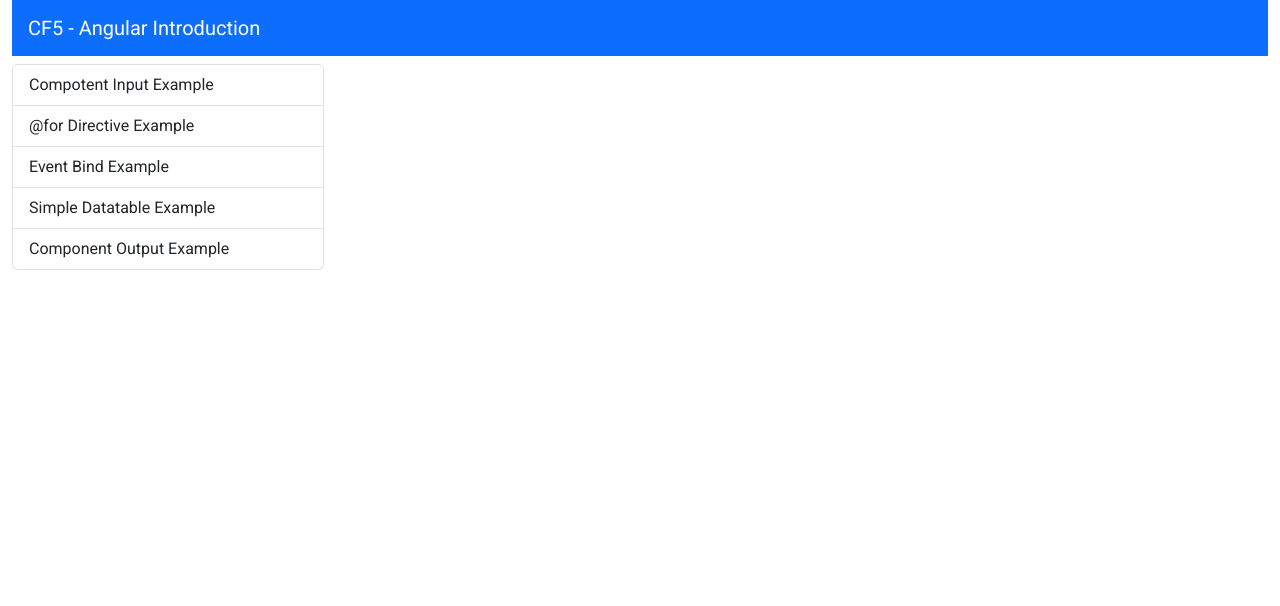
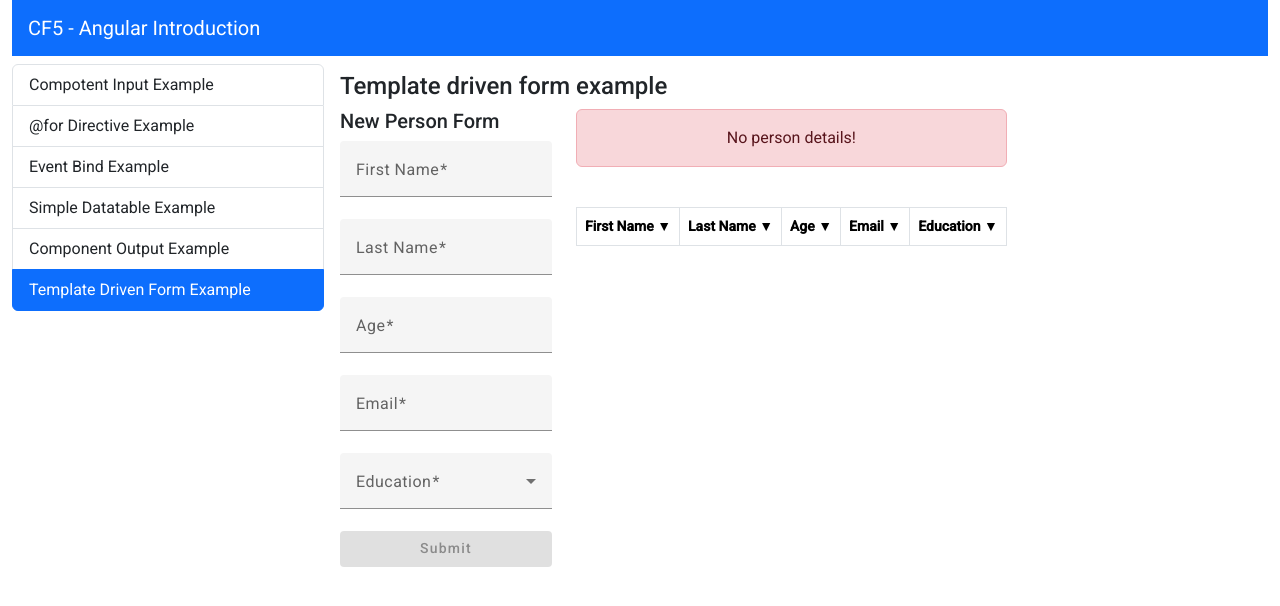
Before and after one commit to DimitSpanos/angular-introduction, an Angular app: page /template-driven-form-example in a window 1280 px wide. Before the commit this address led to /. Shown: the top 606 px of the page. Built offline with nearby package versions, Linux system fonts and the light colour scheme.

Commit message:
Template driven forms

```diff
--- a/src/app/app.routes.ts
+++ b/src/app/app.routes.ts
@@ -5,6 +5,7 @@
 import { ForDirectiveExampleComponent } from './components/for-directive-example/for-directive-example.component';
 import { SimpleDatatableExampleComponent } from './components/simple-datatable-example/simple-datatable-example.component';
 import { ComponentOutputExampleComponent } from './components/component-output-example/component-output-example.component';
+import { TemplateDrivenFormExampleComponent } from './components/template-driven-form-example/template-driven-form-example.component';
 
 export const routes: Routes = [
     {path: 'component-output', component: ComponentOutputExampleComponent},
@@ -12,5 +13,6 @@
     {path: 'component-input-example', component: ComponentInputExampleComponent},
     {path: 'event-bind-example', component: EventBindExampleComponent},
     {path: '', component: WelcomeComponent},
-    {path: 'simple-datatable-example', component: SimpleDatatableExampleComponent}
+    {path: 'simple-datatable-example', component: SimpleDatatableExampleComponent},
+    {path: 'template-driven-form-example', component: TemplateDrivenFormExampleComponent}
 ];
--- /dev/null
+++ b/src/app/components/eperson-template-driven-form/eperson-template-driven-form.component.html
@@ -0,0 +1,77 @@
+<div class="d-flex flex-column">
+   <h5>New Person Form</h5>
+   <form #form="ngForm" class="d-flex flex-column " action="">
+      <mat-form-field>
+         <mat-label>First Name</mat-label>
+         <input matInput ngModel required type="text" name="givenName" #givenName = "ngModel" >
+         @if (givenName.errors && givenName.errors['required']) {
+            <mat-error>First Name is required</mat-error>
+         }
+      </mat-form-field>
+      <mat-form-field>
+         <mat-label>Last Name</mat-label>
+         <input
+            matInput ngModel required type="text" name="surName" #surName = "ngModel" >
+         @if (surName.errors && surName.errors['required']) {
+            <mat-error>Last Name is required</mat-error>
+         }
+      </mat-form-field>
+      <mat-form-field>
+         <mat-label>Age</mat-label>
+         <input
+            matInput ngModel required type="number" min="18" max="100" name="age" #age = "ngModel" >
+         @if (age.errors && age.errors['required']) {
+            <mat-error>Age is required</mat-error>
+         }
+         @if (age.errors && age.errors['min']) {
+            <mat-error>Age must be &geq; 18</mat-error>
+         }
+         @if (age.errors && age.errors['max']) {
+            <mat-error>Age must be &leq; 100</mat-error>
+         }
+      </mat-form-field>
+      <mat-form-field>
+         <mat-label>Email</mat-label>
+         <input matInput ngModel required type="email" name="email" #email = "ngModel"  pattern="/^[a-zA-Z0-9._%+-]+@[a-zA-Z0-9.-]+\.[a-zA-Z]{2,}$/">
+         @if (email.errors && email.errors['required']) {
+            <mat-error>Email is required</mat-error>
+         }
+         @if (email.errors && email.errors['pattern']) {
+            <mat-error>Invalid Email</mat-error>
+         }
+      </mat-form-field>
+
+   <mat-form-field>
+
+      <mat-label>Education</mat-label>
+
+      <mat-select required ngModel name="education" type="text" #education="ngModel" >
+        <mat-option value="Some college, no degree"
+
+          >Some college, no degree</mat-option
+
+        >
+
+        <mat-option value="Master’s degree">Master’s degree</mat-option>
+
+        <mat-option value="Bachelor’s degree">Bachelor’s degree</mat-option>
+
+        <mat-option value="Associate’s degree">Associate’s degree</mat-option>
+
+        <mat-option value="High school diploma or equivalent"
+
+          >High school diploma or equivalent</mat-option
+
+        >
+        <mat-option value="No formal education">No formal education</mat-option>
+
+      </mat-select>
+      @if (education.errors && education.errors['required']) {
+         <mat-error>Education is required</mat-error>
+      }
+
+    </mat-form-field>
+   </form>
+   <button mat-flat-button color="primary" [disabled]="form.invalid" (click)="onSubmit(form.value)">Submit</button>
+   <!-- [disabled]="form.invalid einai to onoma ths metablhths #form -->
+</div>
--- /dev/null
+++ b/src/app/components/eperson-template-driven-form/eperson-template-driven-form.component.ts
@@ -0,0 +1,23 @@
+import { Component, EventEmitter, Output } from '@angular/core';
+import { MatFormField } from '@angular/material/form-field';
+import { MatInputModule} from '@angular/material/input';
+import { MatSelectModule } from '@angular/material/select';
+import { MatButtonModule } from '@angular/material/button';
+import { FormsModule } from '@angular/forms';
+import { EPerson } from 'src/app/shared/interfaces/person';
+
+@Component({
+  selector: 'app-eperson-template-driven-form',
+  standalone: true,
+  imports: [MatFormField, MatInputModule, MatSelectModule, MatButtonModule, FormsModule],
+  templateUrl: './eperson-template-driven-form.component.html',
+  styleUrl: './eperson-template-driven-form.component.css'
+})
+export class EpersonTemplateDrivenFormComponent {
+@Output() person = new EventEmitter<EPerson>();
+
+  onSubmit(value: any) {
+    console.log(value as EPerson);
+    this.person.emit(value as EPerson);
+  }
+}
--- a/src/app/components/list-group-menu/list-group-menu.component.ts
+++ b/src/app/components/list-group-menu/list-group-menu.component.ts
@@ -15,7 +15,8 @@
       {text: '@for Directive Example', routerLink: "for-directive-example"},
       {text: 'Event Bind Example', routerLink: "event-bind-example"},
       {text: 'Simple Datatable Example', routerLink: "simple-datatable-example"},
-      {text: 'Component Output Example', routerLink: "component-output"}
+      {text: 'Component Output Example', routerLink: "component-output"},
+      {text: 'Template Driven Form Example', routerLink: "template-driven-form-example"},
     ]
 
 }
--- /dev/null
+++ b/src/app/components/template-driven-form-example/template-driven-form-example.component.html
@@ -0,0 +1,10 @@
+<h4>Template driven form example</h4>
+
+<div class="d-flex gap-4">
+   <app-eperson-template-driven-form (person)="onPerson($event)"></app-eperson-template-driven-form>
+
+   <div class="d-flex flex-column gap-4">
+      <app-person-table [person]="currentPerson"></app-person-table>
+      <app-simple-datatable [data]="persons"></app-simple-datatable>
+   </div>
+</div>
--- /dev/null
+++ b/src/app/components/template-driven-form-example/template-driven-form-example.component.ts
@@ -0,0 +1,23 @@
+import { Component } from '@angular/core';
+import { EpersonTemplateDrivenFormComponent } from '../eperson-template-driven-form/eperson-template-driven-form.component';
+import { EPerson } from 'src/app/shared/interfaces/person';
+import { PersonTableComponent } from '../person-table/person-table.component';
+import { SimpleDatatableComponent } from '../simple-datatable/simple-datatable.component';
+
+@Component({
+  selector: 'app-template-driven-form-example',
+  standalone: true,
+  imports: [EpersonTemplateDrivenFormComponent,PersonTableComponent,SimpleDatatableComponent],
+  templateUrl: './template-driven-form-example.component.html',
+  styleUrl: './template-driven-form-example.component.css'
+})
+export class TemplateDrivenFormExampleComponent {
+
+  currentPerson: EPerson;
+  persons: EPerson[] = [];
+
+  onPerson(person: EPerson) {
+    this.currentPerson = person;
+    this.persons.push(person);
+  }
+}
```
Also changed, not shown: src/app/components/eperson-template-driven-form/eperson-template-driven-form.component.css (added), src/app/components/template-driven-form-example/template-driven-form-example.component.css (added), 1 other file (tests, documents, lock files or other folders).
